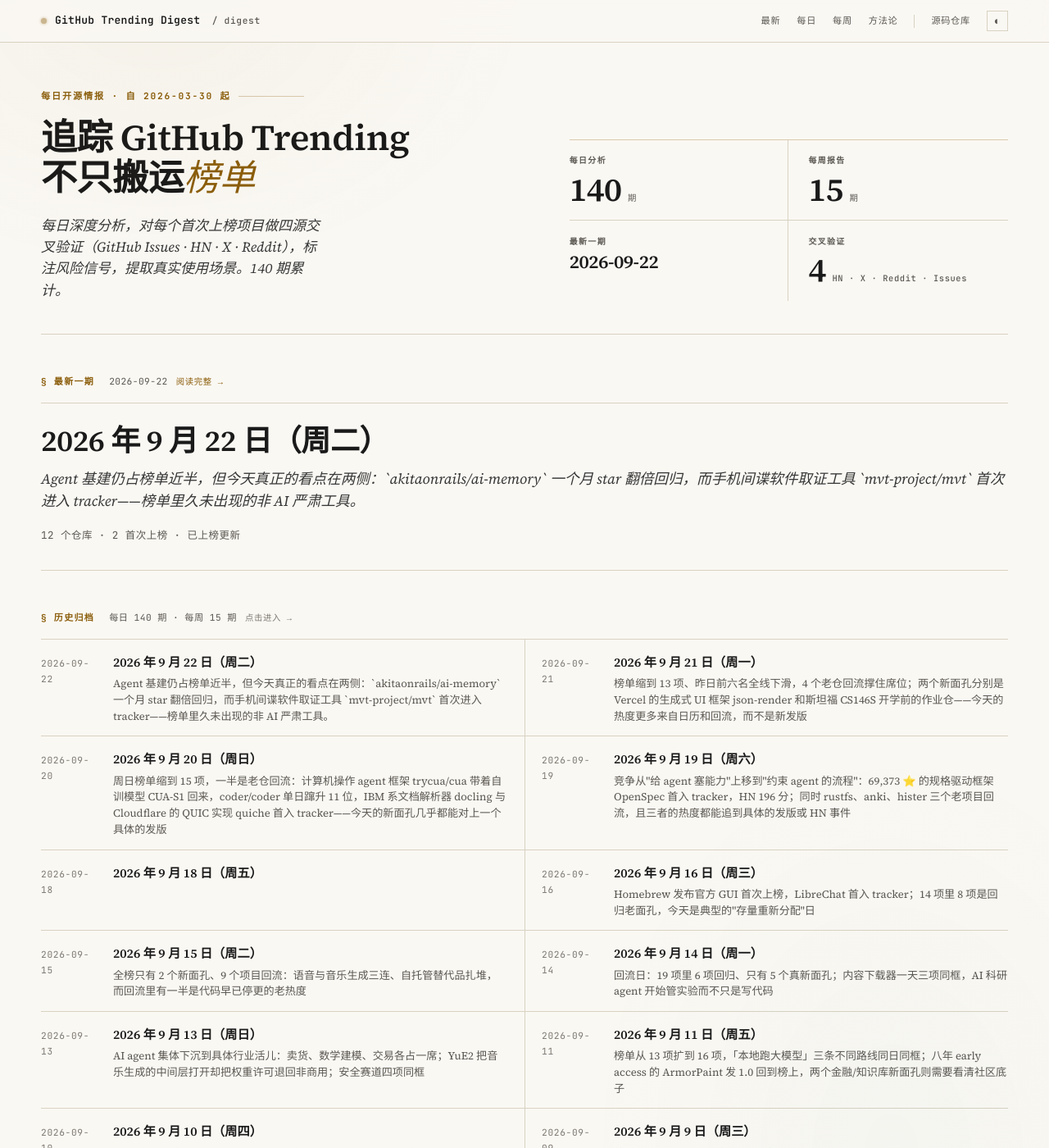
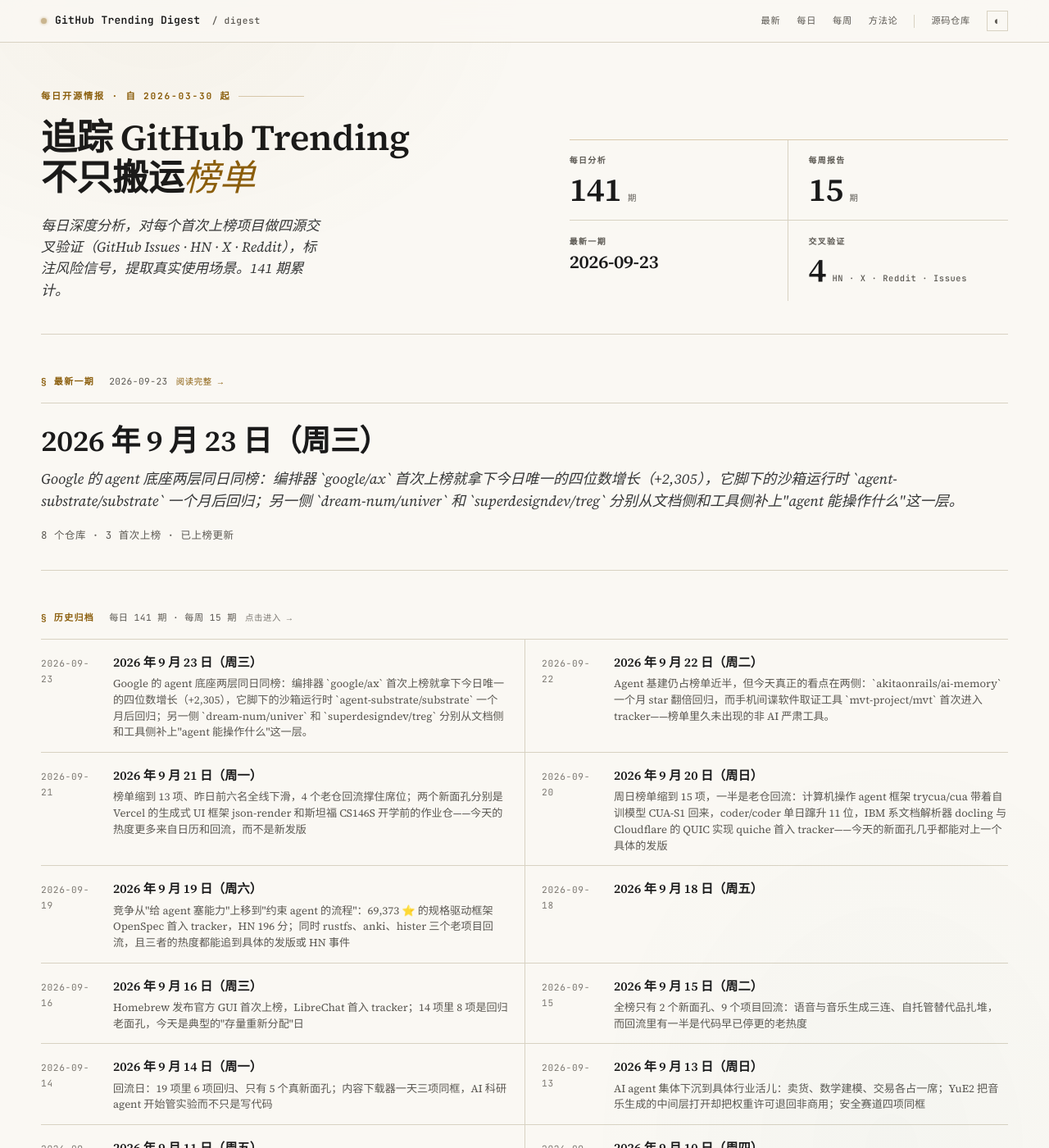
Before and after one commit to maxzyma/github-trending-digest, a Jekyll site: the page built from index.md, in a window 1280 px wide and 1400 px high. Shown: the whole window at 82% size. Built offline with Jekyll 4.4.1, drawn with Linux system fonts in a browser that asks for light colours; some of the changed lines change nothing that is shown; some of the changed text lies outside the part shown.

Commit message:
daily: 2026-09-23 public archive

```diff
--- /dev/null
+++ b/daily/2026-09-23-analysis.md
@@ -0,0 +1,174 @@
+---
+layout: daily
+date: 2026-09-23
+title: GitHub Trending 深度分析 — 2026 年 9 月 23 日（周三）
+subtitle: Google 的 agent 底座两层同日同榜：编排器 `google/ax` 首次上榜就拿下今日唯一的四位数增长（+2,305），它脚下的沙箱运行时 `agent-substrate/substrate` 一个月后回归；另一侧 `dream-num/univer` 和 `superdesigndev/treg` 分别从文档侧和工具侧补上"agent 能操作什么"这一层。
+total: 8
+new_count: 3
+new_repos:
+  - repo: google/ax
+    stars: 7674
+    star_delta: 2305
+    lang: Go
+    source_strength: 强
+    risk_tags: ['stability', 'bus_factor', 'dependency', 'Google 弃坑史']
+  - repo: dream-num/univer
+    stars: 15489
+    star_delta: 255
+    lang: TypeScript
+    source_strength: 中
+    risk_tags: ['叙事与代码落差', 'dependency', 'stability']
+  - repo: superdesigndev/treg
+    stars: 2248
+    star_delta: 230
+    lang: Python
+    source_strength: 中
+    risk_tags: ['compliance', 'dependency', 'privacy', 'vanity', 'bus_factor']
+updated_repos:
+  - repo: anthropics/financial-services
+    change: ↑5
+    days_listed: 3
+  - repo: mvt-project/mvt
+    change: ↑2
+    days_listed: 2
+---
+
+# GitHub Trending 深度分析 — 2026 年 9 月 23 日（周三）
+
+_Google 的 agent 底座两层同日同榜：编排器 `google/ax` 首次上榜就拿下今日唯一的四位数增长（+2,305），它脚下的沙箱运行时 `agent-substrate/substrate` 一个月后回归；另一侧 `dream-num/univer` 和 `superdesigndev/treg` 分别从文档侧和工具侧补上"agent 能操作什么"这一层。_
+
+_项目总数: 8 | 首次上榜: 3 | 重新上榜: 3 | 已上榜更新: 2 | 数据源: https://github.com/trending_
+
+---
+
+## 本日主线
+
+**主线一：榜单地图 — 今天整张榜几乎就是一张 agent 基础设施分层图。** 8 个项目可分 4 组：
+
+- **Agent 运行底座**（2 项）—— `google/ax`（NEW，#5，7,674 ⭐，+2,305）、`agent-substrate/substrate`（RE，#2，2,997 ⭐，+245）。两者是上下层关系：substrate 负责"agent 在哪个沙箱里跑"，ax 负责"上万个 agent 任务怎么声明、调度、限流、挂起恢复"，ax 的 README 直接写明跑在 substrate 之上。
+- **Agent 能操作什么：工具与文档**（2 项）—— `superdesigndev/treg`（NEW，#7，2,248 ⭐）把 60+ 厂商的 3,000 多个付费 API 收成一个 token 可调的目录；`dream-num/univer`（NEW，#3，15,489 ⭐）把表格 / 文档 / 幻灯片做成 agent 可以直接读写的运行时。
+- **Agent 开发者工具与垂直方案**（3 项）—— `davila7/claude-code-templates`（RE，#4，31,145 ⭐）、`anthropics/financial-services`（↑5，榜首，36,373 ⭐）、`browser-use/video-use`（RE，#8，25,872 ⭐）。
+- **非 AI 严肃工具**（1 项）—— `mvt-project/mvt`（↑2，#6，14,132 ⭐），国际特赦组织的手机间谍软件取证工具，昨日首入 tracker，今日日增反而从 +169 涨到 +441。
+
+和昨天相比，榜单从 12 项收缩到 8 项，昨日前五名（`BuilderIO/agent-native`、`trycua/cua`、`Open-Dev-Society/OpenStock`、`akitaonrails/ai-memory`、`coder/coder`）集体掉榜，换血率超过一半。对读者的判断是：8 月 21 日那天"重心从技能包下移到运行时"的趋势，今天有了更具体的形状——同一家公司的两层底座同日出现在榜上，而且上层项目的 star 增长是下层的近十倍。
+
+**主线二：`google/ax` 是今天唯一的四位数增长，而且触发事件完全可查。** +2,305 占全榜今日新增星标的一半以上。触发点定位清楚：2026-09-20 Google 工程师 Jaana Dogan（@rakyll）在 X 正式揭幕，同日发布 v0.3.0，Hacker News 冲上首页第一，657 分 / 297 评论。同一个仓库 5 月 28 日的早期预览帖只拿到 2 分——说明引爆的是正式 launch，不是仓库本身被"发现"。这类有官方公告、有大规模 HN 讨论、有具体技术争论托底的热度，和没有外部落点的热度是两回事。今天的 +2,305 已经是这波传播的滞后尾巴。
+
+**主线三：老项目换叙事上榜 — `univer` 把自己从"在线表格 SDK"改写成"给 AI agent 的办公运行时"。** 这个 2022 年的仓库 9 月 18 日才把 README 换成 "The Office Harness for AI Agents"，五天后上榜。底子不是凭空来的（agent-friendly facade API 7 月就有，独立的 univer-mcp 仓 2025 年就存在），但主仓近 25 个 commit 全是表格文档的常规功能，没有一条 agent 相关代码。这是今天最值得读者自己动手验证的一项：**叙事换了，能力在不在同一个仓里是另一回事。**
+
+**主线四：榜单解读提醒 — 今天三个新面孔的 stars/subscribers 比值都很高，但成因完全不同。** `treg` 321:1、`ax` 213:1、`univer` 120:1。同一个比值背后：ax 是 launch 尖峰（新仓无人订阅 + HN 首页），treg 是作者自有 X 影响力与 Discord 社区驱动（HN / Reddit 零讨论），univer 是 2022 年老仓的长期沉淀（fork/star 达 9%，有真实集成痕迹）。**比值只说明"关注度跑在订阅前面"，不说明真假；要判断得看外部讨论、issue 质量和 fork 形态。** 今天这三个项目在这几项上的表现恰好分成三档，下面逐项展开。
+
+---
+
+## 首次上榜项目
+
+### [google/ax](https://github.com/google/ax) — NEW ⭐ 7,674（+2,305）| Go | 信源：强
+
+**它是什么**: Google 官方开源的"agent 版 Kubernetes"。你写一个 YAML 文件，声明"我要跑一个什么任务、它需要哪些代码仓库和工具、允许它访问哪些网站、用哪个模型"，ax 就负责把它塞进沙箱、把 Git 仓库和 MCP server 预装好、把出网流量锁到白名单里，然后调度起来。CLI 刻意做成 `kubectl` 的形状——`ax apply -f task.yaml`、`ax watch`、`ax ssh`，用过 Kubernetes 的人几乎不用学。它明确不是 ADK / LangGraph 那类"写 agent 逻辑"的框架，作者本人在 HN 澄清过：ax 是作业编排层。
+
+**解决什么问题**: 一个编码 agent 跑起来可能占用几小时，大部分时间在等人回话；它会装依赖、改文件、调外部 API，还可能在循环里把钱烧光。传统办法要么一个会话一个常驻容器（贵、冷启动慢），要么杀掉会话（状态全丢）。ax 给出四个原语来声明式地处理这些：`Task`（隔离沙箱 + CPU/内存上限）、`Workspace`（预热好的仓库、MCP server、skill 包）、`Gateway`（出网白名单）、`Model`（平台自己用哪个 LLM，凭据从 K8s secret 取），外加 `ax suspend` / `ax resume` 把闲置 agent 冻起来。它跑在 `agent-substrate/substrate` 之上，后者提供亚秒级快照挂起恢复的沙箱执行能力。
+
+**谁在用、怎么用**（来自 Issues/HN）:
+- 场景 1: 批量跑编码任务——README 的示例直接是"克隆 golang/go 的某个分支，确保工具链能从源码构建"，并用 `ax ssh` 进沙箱看 agent 在干什么。
+- 场景 2: 需要严格出网管控的场景——`Gateway` 把 agent 的出站流量锁到显式主机白名单，这是目前 issue 里被试用最多、也报错最多的能力（见下）。
+- 场景 3: 可观测性接入，issue #13 有人在推 OpenTelemetry 集成；#362 的 roadmap 讨论说明有人在认真评估能不能上生产。
+
+**社区怎么评价**:
+- 正面: HN 首页第一，657 分 / 297 评论，讨论质量高。多位评论者把"google org 下、Apache-2.0、README 里没有 'not officially supported' 免责声明"当作可以认真对待的依据。
+- 负面: HN 上两条批评反复出现——README 号称 ergonomics，实际要求你先有 Kubernetes 集群 + ko + 镜像仓库；以及"Google 已经弃过一次 agent 框架"的信任问题。X 上主要是作者本人和 Google 侧放大，独立开发者反馈少；Reddit 未找到可核实的一手帖。
+- 健康度: 7,674 ⭐ / 36 subscribers（约 213:1，典型 launch 尖峰），32 open issues，359 forks。发版节奏正常：v0.2.0（7/21）→ v0.2.3（8/13）→ v0.3.0（9/20）。贡献者高度集中：rakyll 472 commits，第二名 56。
+
+**风险与争议**:
+- **stability**: `ax.io/v1alpha1`，README 顶部自己挂 WARNING 说稳定版前会有重大破坏性变更；launch 后 48 小时内提的 issue 质量很高但也很吓人——#345 Gateway 按 hostname 配白名单会连白名单本身都 block 掉所有 TLS，#346 命令退出后 Task 永远停在 `phase=Running`，#349 无 spec 的 Task 触发 controller nil-pointer panic，#372 默认快照桶硬编码成 Google 内部测试桶且 override 无效，#358 Makefile 写死 linux/amd64、arm64 集群跑不了。
+- **bus_factor**: 单人主导（rakyll 472 commits vs 第二名 56），且项目当前暂停接收外部 PR。
+- **dependency**: 强绑 `agent-substrate/substrate` 和 Kubernetes，不是能单机试一下的东西。
+- **Google 弃坑史**: 这是 HN 上被提得最多的非技术顾虑，属于信任成本而非代码缺陷，但影响是否值得投入迁移。
+
+**技术备注**: Go，Apache-2.0，google 官方 org。声明式 manifest（`ax.io/v1alpha1`），四原语 `Task` / `Workspace` / `Gateway` / `Model`，CLI 形态对齐 kubectl。部署需要 Kubernetes 集群、ko 和镜像仓库。
+
+---
+
+### [dream-num/univer](https://github.com/dream-num/univer) — NEW ⭐ 15,489（+255）| TypeScript | 信源：中
+
+**它是什么**: 一套能嵌进你自己产品里的在线办公套件内核——表格、文档、幻灯片、画布、关系表、PDF 都在一个运行时里。它不是一个你打开就能用的网页版 Excel，而是给开发者嵌入用的 SDK：你的产品需要一块"能算公式、能和 Excel 互转、能多人协同"的表格区域，就把它装进去。它是 2022 年开源的老项目（Luckysheet 团队的后续作品），今天上榜的直接原因是重新定位：9 月 18 日 README 换成 "The Office Harness for AI Agents"，主打"让 AI agent 直接读写办公文档"。
+
+**解决什么问题**: 过去在产品里做一块可用的电子表格，要么用商业控件（贵、封闭），要么自己实现公式引擎和 Excel 格式兼容（几乎做不完）。univer 把这部分做成开源内核，还提供 Node headless 模式——服务端不开浏览器也能读写工作簿、批量生成报表。新叙事这一层的主张是：agent 时代不需要给模型截图看表格，直接给它一套结构化的文档操作 API（经 univer-mcp 仓暴露成 MCP 工具）。
+
+**谁在用、怎么用**（来自 Issues/GitHub 提交记录）:
+- 场景 1: 嵌入式在线表格 / 文档——这是 issue 里最实在的一类，用户在反馈公式引擎、Excel 互转保真度、协同编辑这些真在用才会碰到的问题。
+- 场景 2: 服务端批量处理——Node headless 读写工作簿、生成报表，不依赖前端环境。
+- 场景 3: agent 调用——通过独立的 univer-mcp 仓（2025-09 就已存在）让 agent 执行表格操作。注意这条能力不在本仓里。
+
+**社区怎么评价**:
+- 正面: fork/star 比约 9%（1,383 / 15,489），对一个 SDK 型项目来说是很强的真实集成信号——fork 通常意味着有人在改造后接进自己的产品。贡献者 67 人，头部 jikkai 1,176 commits，前 6 人占大头但不是单人仓，提交每日多条。
+- 负面: 外部讨论近乎为零。HN 只有两条自投帖（2024 年 Show HN 1 分 0 评论；2025 年 Univer Go 2 分 1 评论）；X 上是官方 @univerHQ 自宣为主，未见独立开发者实测；Reddit 搜索被 university / universe 完全污染，无有效讨论。issue 里的保真与一致性问题长期挂 `backlog 📚`：#6087 从 Excel 粘贴数字格式错乱、#5617 协同撤销后两端数据不一致、#4764 未注册公式插件即崩、#2177 字体切换无效（2024 年报至今未关）、#3108 整列公式缺失。
+- 健康度: 15,489 ⭐ / 129 subscribers（约 120:1，但这是 2022 年老仓的长期沉淀，不能与新仓尖峰同等看待），138 open issues。发版节奏放缓：v0.25.1（2026-06-27）→ v0.25.2（2026-09-17）近 3 个月空档，README 的「1.0 Coming Soon」从 2026 年 5 月挂到现在未兑现。
+
+**风险与争议**:
+- **叙事与代码落差**: README 改成 agent 定位是 9 月 18 日的 commit #7705，距上榜只有 5 天；而本仓近 25 个 commit 全是 sheets/docs 常规功能（背景图、粘贴、格式刷），无一条 agent / AI 代码。agent 能力实际散在 univer-mcp 仓与 Pro 层。想按新定位选型的读者需要先确认能力到底在哪个仓。
+- **dependency**: open-core 结构——协同编辑、服务端、企业集成属于闭源的 `@univerjs-pro/*`，README 明写 Pro「独立开发」。你真正想要的协同能力可能不在开源包里。
+- **stability**: 协同一致性（#5617）与 Excel 保真（#6087、#3108）的 bug 未清，1.0 延期近半年。
+
+**技术备注**: TypeScript，Apache-2.0（不是 AGPL）。浏览器端 + Node headless 双模式；agent 侧能力经独立的 univer-mcp 仓暴露；商业能力在闭源 `@univerjs-pro/*`。
+
+---
+
+### [superdesigndev/treg](https://github.com/superdesigndev/treg) — NEW ⭐ 2,248（+230）| Python | 信源：中
+
+**它是什么**: 给 AI agent 用的"工具总代理"。用它的类比：OpenRouter 让你一个 token 调所有模型，treg 想让你一个 token 调所有工具——60 多家厂商、约 3,000 个 API 端点（SEO 外链数据、社媒趋势、人企信息富化、广告、爬虫、图像视频生成），按次计费，低到一分钱，**你不需要去每家注册账号**，因为 treg 自己持有那些订阅。第二半功能是团队密钥托管：把你自己的 API key、OAuth 连接、厂商 CLI、SKILL.md 注册进去，队友的 agent 能调用，但明文凭据不离开服务端。托管站是 treg.to，也可以自托管。
+
+**解决什么问题**: agent 要做真实工作时，需要的数据往往锁在没人愿意为单次调用买的订阅后面——Semrush 每月 139 美元、Moz 99 美元、Crunchbase 99 美元、Apollo 每席 59 美元——或者干脆没有公开 API（邀请制、合作伙伴制）。treg 的主张是"问任务，不问工具"：你不需要知道哪家卖外链数据，搜索你想做的事、看价格、直接调。另一半解决的是团队协作中的凭据问题：密钥在服务端注入，调用方永远拿不到 key。
+
+**谁在用、怎么用**（来自 Issues/PR）:
+- 场景 1: GTM / 增长自动化——注册流反欺诈、线索信息富化、意向分级，这是作者自己主推的用法。
+- 场景 2: 把自家 API 接进目录——issue #308 Orshot 要求新增创意生成类目、#143 请求上架第三方目录，说明有厂商主动来对接。
+- 场景 3: 多源路由——#261 的 RFC 讨论人企身份解析与分页搜索的路由策略，说明有人真在跑多供应商 waterfall。
+
+**社区怎么评价**:
+- 正面: 两个月内已合并 / 关闭 544 个 PR，其中大量是外部开发者各自提交的 catalog provider（BeLazy167、rishimohan、ironman5366、Anil-matcha、pkpio 等）。贡献者分布是核心两三人（JayZeeDesign 1,073、stonexer 460、unclecode 272）加一条社区长尾。219 forks 多为提 PR 的工作副本。
+- 负面: 外部独立讨论缺席——HN 无讨论、Reddit 无讨论，X 上基本是作者 Jason Zhou（@jasonzhou1993，同一个 org 还做 superdesign）自推，最近主推 "Jev + Treg" GTM 自动化、声称三条工作流省 8,000 美元/月，未见第三方实测。issue 回复率是明显短板：#353、#549 两条安装失败（`ERR_PNPM_GIT_RESOLVE_FAILED`、打包分发不完整）至今 0 回复。
+- 健康度: 2,248 ⭐ / 7 subscribers（约 321:1，全榜最高），仓龄仅 2 个月（2026-07-15 创建）。需要注意的口径问题：GitHub 显示的 72 个 "open issues" 里 66 个其实是 PR，**真正的 issue 只有 6 个**——按 open issues 数量判断这个项目的活跃度会得出相反结论。
+
+**风险与争议**:
+- **compliance**: 商业模式是"我持有订阅、按次转卖调用"，直接触碰各家供应商 ToS 的转售条款。License 也不是标准开源：Apache-2.0 加一条附加限制——禁止用它对第三方提供托管 / 托管 / 嵌入式服务（即禁止做竞品 SaaS），需书面授权；贡献者还需同意作者可商业化其贡献。GitHub 识别为 NOASSERTION。
+- **dependency**: 60+ 上游 API 任何一家变更接口或封掉 treg 的账号，对应品类即断供。
+- **privacy**: 团队密钥与 OAuth 凭据入库由服务端注入，README 自承 at-rest 密钥管理加固还在 roadmap。
+- **vanity**: 321:1 比值 + HN / Reddit 零讨论 + 增长节奏与作者 X / Discord 推广同步，仓内还带一个 `marketing/` 目录，内含程序化 SEO 的选题与投放计划（对标 Pipedream 的关键词矩阵），最近一次合并的 PR 标题就是 `seo/consolidated-2026-09-23`。**但这不等于空心项目**：544 个 PR、外部厂商主动对接、具体的路由 RFC 都是反证。准确的说法是"传播由作者影响力与 SEO 驱动，技术侧也有真实社区活动"，两件事同时成立。
+- **bus_factor**: 核心两三人，长尾贡献集中在目录条目而非核心代码。
+
+**技术备注**: Python（CLI + 服务端），tools-registry License（Apache-2.0 + 托管服务限制）。代理层只做转发不建模上游，凭据服务端注入；托管站 treg.to 用预付余额计费，新验证团队送 1 美元额度，也支持自托管。
+
+---
+
+## RE 回归项目
+
+### agent-substrate/substrate — RE（#2，上次上榜 2026-08-21）
+
+- **Stars**: 2,997（今日 +245，较 8-21 的 1,409 累计 +1,588，一个月翻倍有余）
+- **更新**: 这次回归和 `google/ax` 同日上榜不是巧合——ax 的 README 直接把 substrate 写成自己的执行底座，8-21 的分析里也已记下"google/ax 的分布式 agent runtime"是 substrate 的使用场景之一，今天下层被上层的 launch 带起来。仓内开发强度很高：9-22 一天就有 #1794（`ActorTemplate.containers.readyz` 改名 `wakeupProbe`）、#1804（删除 `ate.scheduler.eligible_workers`）、#1803（给带密钥的 proto 字段标 `debug_redact`）、#1798、#350（namespace / Service / ServiceAccount 名可配置）等多条合并，PR 编号已到四位数。另据本次调研，该项目正在走捐给 CNCF 的流程。8-21 记录的 `stability` / `dependency` / `bus_factor` 三个标签仍然适用，但 bus_factor 一项应偏乐观看待——它有 15+ 核心贡献者，包括 Kubernetes 联合创始人 thockin。
+
+### davila7/claude-code-templates — RE（#4，上次上榜 2026-07-13）
+
+- **Stars**: 31,145（今日 +64，较 7-13 的 29,252 累计 +1,893）
+- **更新**: 今日 +64 是全榜最低增量，属于长期项目的自然回流而非新事件。仓库仍在高频迭代，且内容在跟着生态走：9-21 的 #956 新增 jev-guardrails（把 TypeSafe 的 guardrails cookbook 做成 Claude Mod），9-22 的 #960 增强 accessibility-tester agent，另有多条 `chore: Update components and trending data` 的自动化更新。31,145 ⭐ / 212 subscribers（约 147:1）。
+
+### browser-use/video-use — RE（#8，上次上榜 2026-09-02）
+
+- **Stars**: 25,872（今日 +191，较 9-02 的 22,987 累计 +2,885）
+- **更新**: 值得注意的是代码侧已经停了——最近一次提交是 **2026-08-30**（#134 转写时选择音轨并拒绝上传无声轨、#137 修竖屏检测的旋转元数据、#55 默认保留源帧率），距今三周多没有新提交，而 star 仍在以每天近 200 的速度增长并重回榜单。这种"仓库静默但热度回流"的形态通常来自二次传播（教程、合集、社媒转发），不是新版本或新功能驱动。25,872 ⭐ / 145 subscribers（约 178:1），115 open issues。想采用的读者建议先确认维护状态。
+
+## 已上榜项目更新
+
+### anthropics/financial-services — ↑5（连续上榜 3 天，#1）
+
+- **Stars**: 36,373（今日 +438，较 9-22 的 35,854 累计 +519）
+- **更新**: 日增从 +424 微升到 +438，排名从 #6 直接回到榜首——但这更多是榜单收缩（12→8 项）和昨日前五集体掉榜的结果，不是自身热度突变。代码侧无新动作：最近一次提交仍是 9-21 的 #354（删掉 `claude-for-financial-advisors` 目录），与 9-14 的 #351 是同一条收敛线。36,373 ⭐ / 283 subscribers（约 129:1），214 open issues，Apache-2.0。
+
+### mvt-project/mvt — ↑2（连续上榜 2 天，#6）
+
+- **Stars**: 14,132（今日 +441，较昨日首次上榜的 13,618 累计 +514）
+- **更新**: 日增从 +169 跳到 +441，翻了 2.6 倍——昨天首入 tracker 之后热度还在加速，这在榜单整体收缩的一天里比较少见。仓库侧同步活跃：9-22 合并 #943（为打 tag 的版本启用 PyPI 自动发布）与 #926，9-18 合并 #937（修 mountinfo 两层读写）。14,132 ⭐ / 289 subscribers（约 49:1，全榜最健康的比值），59 open issues。作为国际特赦组织维护的取证工具，它的订阅者比值低、issue 少而具体，和今天三个 NEW 项目形成对照。
+
+---
+
+_数据说明：Stars 总数、subscribers、open issues、仓龄与提交记录取自 GitHub API（抓取于 2026-09-23）；今日 star 增量取自 GitHub Trending 页面。抓取脚本 `fetch_trending.py` 的 description / language 字段因 `anthropics/financial-services` 描述为空而整体错位一位，本文一律以逐 `<article>` 重解析 + API 结果为准。_
--- /dev/null
+++ b/daily/2026-09-23.md
@@ -0,0 +1,16 @@
+# GitHub Trending 每日榜单 — 2026 年 9 月 23 日（周三）
+
+| # | 项目 | Stars | 今日 | 排名变化 |
+|---|------|-------|------|---------|
+| 1 | [anthropics/financial-services](https://github.com/anthropics/financial-services) | 36,373 | +438 | ↑5 |
+| 2 | [agent-substrate/substrate](https://github.com/agent-substrate/substrate) | 2,997 | +245 | RE |
+| 3 | [dream-num/univer](https://github.com/dream-num/univer) | 15,489 | +255 | NEW |
+| 4 | [davila7/claude-code-templates](https://github.com/davila7/claude-code-templates) | 31,145 | +64 | RE |
+| 5 | [google/ax](https://github.com/google/ax) | 7,674 | +2,305 | NEW |
+| 6 | [mvt-project/mvt](https://github.com/mvt-project/mvt) | 14,132 | +441 | ↑2 |
+| 7 | [superdesigndev/treg](https://github.com/superdesigndev/treg) | 2,248 | +230 | NEW |
+| 8 | [browser-use/video-use](https://github.com/browser-use/video-use) | 25,872 | +191 | RE |
+
+> 注：排名变化按历史 `daily/` 榜单记录（owner/repo 精确匹配）判定，上一个被 tracker 记录的榜单日是 2026-09-22。NEW 3 项（`dream-num/univer`、`google/ax`、`superdesigndev/treg`）；RE 回归 3 项（`agent-substrate/substrate` 8-21 后掉出、`davila7/claude-code-templates` 7-13 后掉出、`browser-use/video-use` 9-02 后掉出）；已上榜更新 2 项。`google/ax` 曾在 2026-08-21 的分析正文里被其他项目段落顺带提及，但从未自己进过榜，本次按 NEW 处理并做完整 grounding。榜单从昨日 12 项收缩为 8 项，昨日前五名（`BuilderIO/agent-native`、`trycua/cua`、`Open-Dev-Society/OpenStock`、`akitaonrails/ai-memory`、`coder/coder`）集体掉榜。Stars 总数、语言与仓龄取自 GitHub API；抓取脚本 `fetch_trending.py` 的 description / language 字段仍因 `anthropics/financial-services` 描述为空而整体错位一位（同一缺陷昨日已记录），本文与分析文档一律以逐 `<article>` 重解析 + GitHub API 结果为准，今日 `daily/2026-09-23.raw.json` 快照已按重解析结果订正。
+
+> 数据源：<https://github.com/trending> · 抓取于 2026-09-23
--- a/index.md
+++ b/index.md
@@ -46,6 +46,7 @@
 
 ## Daily Analysis
 
+- [2026-09-23](daily/2026-09-23-analysis) — Google 的 agent 底座两层同日同榜：编排器 google/ax 首次上榜就拿下今日唯一的四位数增长（+2,305），它脚下的沙箱运行时 agent-substrate/substrate 一个月后回归；另一侧 dream-num/univer 和 superdesigndev/treg 分别从文档侧和工具侧补上"agent 能操作什么"这一层
 - [2026-09-22](daily/2026-09-22-analysis) — Agent 基建仍占榜单近半，但今天真正的看点在两侧：akitaonrails/ai-memory 一个月 star 翻倍回归，而手机间谍软件取证工具 mvt-project/mvt 首次进入 tracker——榜单里久未出现的非 AI 严肃工具
 - [2026-09-21](daily/2026-09-21-analysis) — 榜单缩到 13 项、昨日前六名全线下滑，4 个老仓回流撑住席位；两个新面孔分别是 Vercel 的生成式 UI 框架 json-render 和斯坦福 CS146S 开学前的作业仓——今天的热度更多来自日历和回流，而不是新发版
 - [2026-09-20](daily/2026-09-20-analysis) — 周日榜单缩到 15 项，一半是老仓回流：计算机操作 agent 框架 trycua/cua 带着自训模型 CUA-S1 回来，coder/coder 单日蹿升 11 位，IBM 系文档解析器 docling 与 Cloudflare 的 QUIC 实现 quiche 首入 tracker——今天的新面孔几乎都能对上一个具体的发版
```
